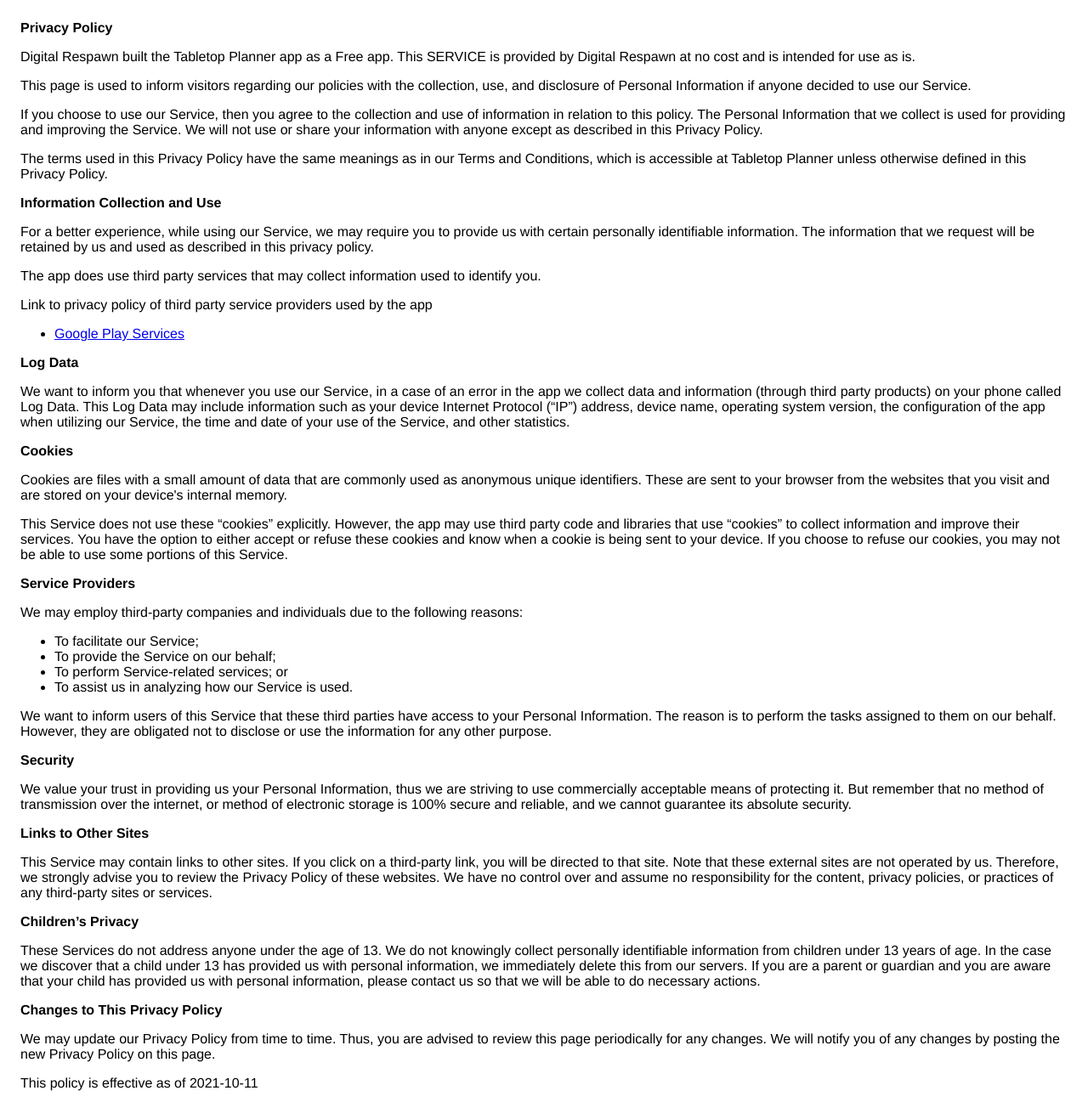
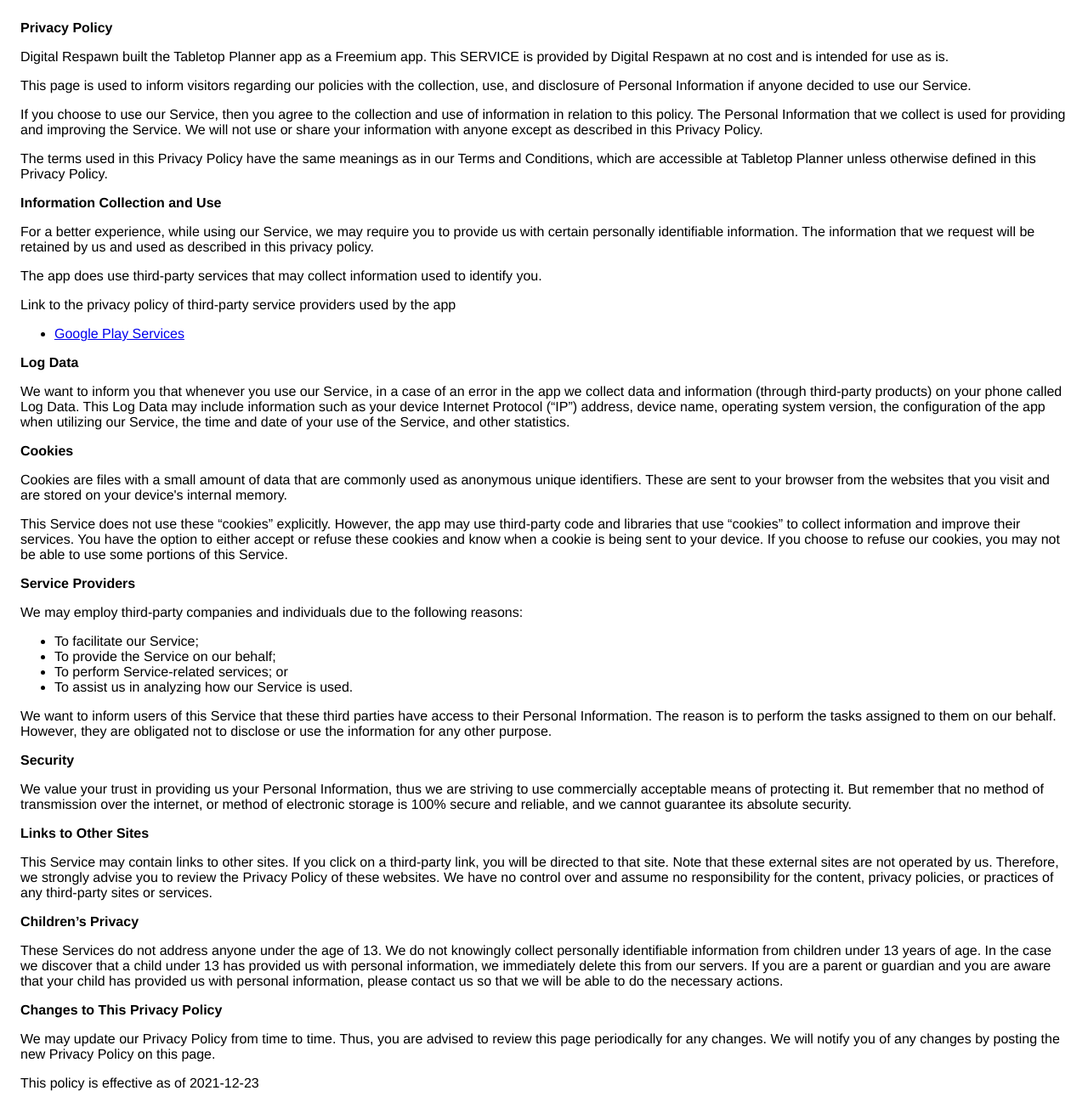
Before and after one commit to rhinotechie/tabletop-planner-privacy, a plain HTML site: page index.html in a window 1280 px wide. Shown: the top 1297 px of the page at 85% size. Drawn offline with Linux system fonts and the light colour scheme.

Commit message:
Update index.html

```diff
--- a/index.html
+++ b/index.html
@@ -9,7 +9,7 @@
     <body>
     <strong>Privacy Policy</strong> <p>
                   Digital Respawn built the Tabletop Planner app as
-                  a Free app. This SERVICE is provided by
+                  a Freemium app. This SERVICE is provided by
                   Digital Respawn at no cost and is intended for use as
                   is.
                 </p> <p>
@@ -24,7 +24,7 @@
                   anyone except as described in this Privacy Policy.
                 </p> <p>
                   The terms used in this Privacy Policy have the same meanings
-                  as in our Terms and Conditions, which is accessible at
+                  as in our Terms and Conditions, which are accessible at
                   Tabletop Planner unless otherwise defined in this Privacy Policy.
                 </p> <p><strong>Information Collection and Use</strong></p> <p>
                   For a better experience, while using our Service, we
@@ -32,15 +32,15 @@
                   identifiable information. The information that
                   we request will be retained by us and used as described in this privacy policy.
                 </p> <div><p>
-                    The app does use third party services that may collect
+                    The app does use third-party services that may collect
                     information used to identify you.
                   </p> <p>
-                    Link to privacy policy of third party service providers used
+                    Link to the privacy policy of third-party service providers used
                     by the app
                   </p> <ul><li><a href="https://www.google.com/policies/privacy/" target="_blank" rel="noopener noreferrer">Google Play Services</a></li><!----><!----><!----><!----><!----><!----><!----><!----><!----><!----><!----><!----><!----><!----><!----><!----><!----><!----><!----><!----><!----><!----><!----><!----><!----><!----></ul></div> <p><strong>Log Data</strong></p> <p>
                   We want to inform you that whenever you
                   use our Service, in a case of an error in the app
-                  we collect data and information (through third party
+                  we collect data and information (through third-party
                   products) on your phone called Log Data. This Log Data may
                   include information such as your device Internet Protocol
                   (“IP”) address, device name, operating system version, the
@@ -54,7 +54,7 @@
                   stored on your device's internal memory.
                 </p> <p>
                   This Service does not use these “cookies” explicitly. However,
-                  the app may use third party code and libraries that use
+                  the app may use third-party code and libraries that use
                   “cookies” to collect information and improve their services.
                   You have the option to either accept or refuse these cookies
                   and know when a cookie is being sent to your device. If you
@@ -65,7 +65,7 @@
                   individuals due to the following reasons:
                 </p> <ul><li>To facilitate our Service;</li> <li>To provide the Service on our behalf;</li> <li>To perform Service-related services; or</li> <li>To assist us in analyzing how our Service is used.</li></ul> <p>
                   We want to inform users of this Service
-                  that these third parties have access to your Personal
+                  that these third parties have access to their Personal
                   Information. The reason is to perform the tasks assigned to
                   them on our behalf. However, they are obligated not to
                   disclose or use the information for any other purpose.
@@ -85,7 +85,7 @@
                   no control over and assume no responsibility for the content,
                   privacy policies, or practices of any third-party sites or
                   services.
-                </p> <p><strong>Children’s Privacy</strong></p> <p>
+                </p> <p><strong>Children’s Privacy</strong></p> <div><p>
                     These Services do not address anyone under the age of 13.
                     We do not knowingly collect personally
                     identifiable information from children under 13 years of age. In the case
@@ -94,14 +94,14 @@
                     delete this from our servers. If you are a parent or guardian
                     and you are aware that your child has provided us with
                     personal information, please contact us so that
-                  we will be able to do necessary actions.
-                </p> <p><strong>Changes to This Privacy Policy</strong></p> <p>
+                    we will be able to do the necessary actions.
+                  </p></div> <!----> <p><strong>Changes to This Privacy Policy</strong></p> <p>
                   We may update our Privacy Policy from
                   time to time. Thus, you are advised to review this page
                   periodically for any changes. We will
                   notify you of any changes by posting the new Privacy Policy on
                   this page.
-                </p> <p>This policy is effective as of 2021-10-11</p> <p><strong>Contact Us</strong></p> <p>
+                </p> <p>This policy is effective as of 2021-12-23</p> <p><strong>Contact Us</strong></p> <p>
                   If you have any questions or suggestions about our
                   Privacy Policy, do not hesitate to contact us at digital.respawn.help@gmail.com.
                 </p> <p>This privacy policy page was created at <a href="https://privacypolicytemplate.net" target="_blank" rel="noopener noreferrer">privacypolicytemplate.net </a>and modified/generated by <a href="https://app-privacy-policy-generator.nisrulz.com/" target="_blank" rel="noopener noreferrer">App Privacy Policy Generator</a></p>
```
Lines whose indentation alone changed are shown as unchanged.
